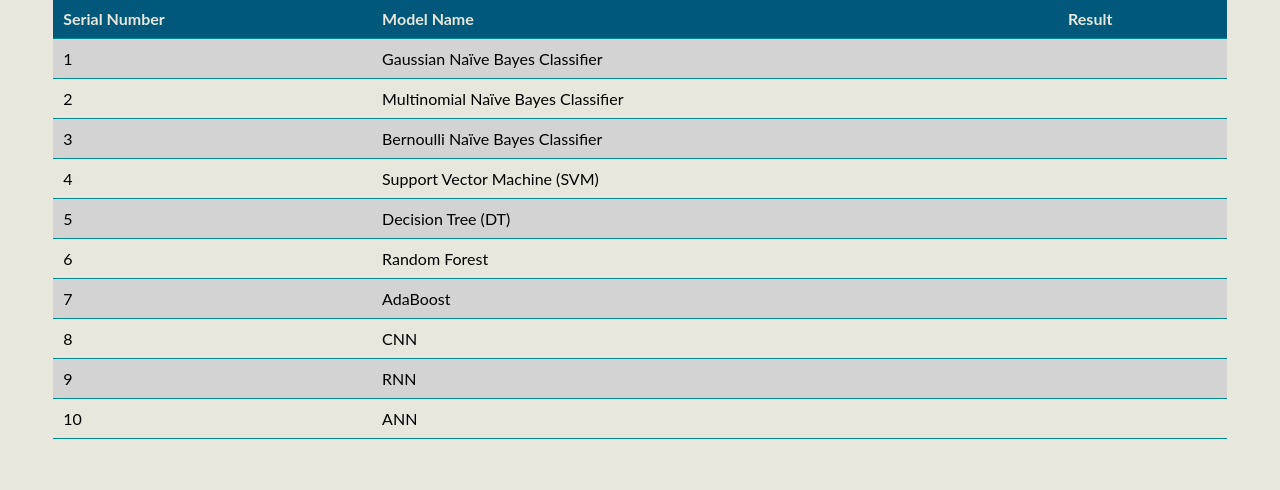
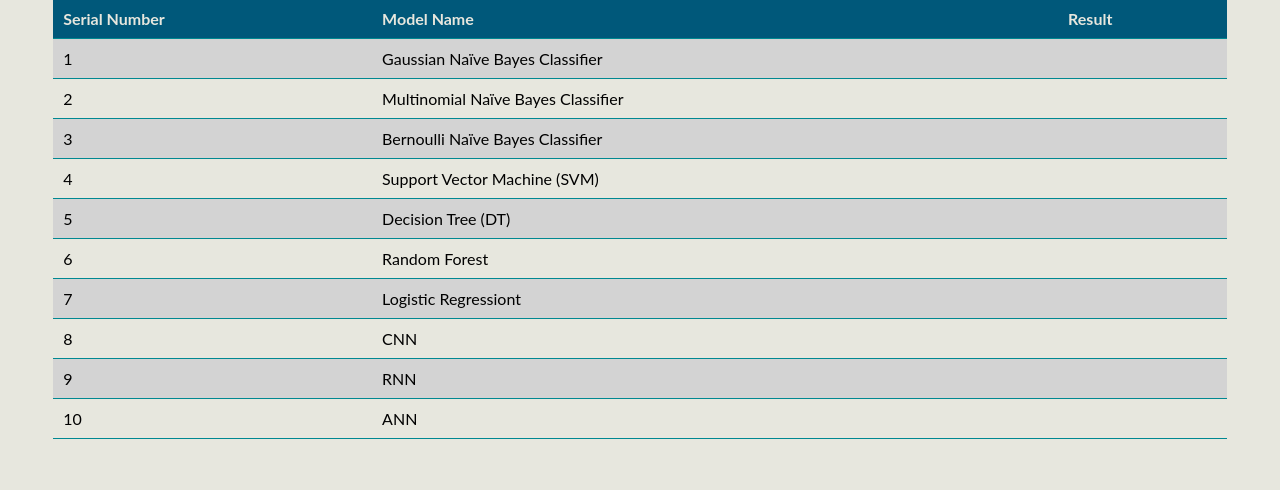
Before and after one commit to Yashv07/Proj1, a FastAPI app: page / in a window 1280 px wide. Shown: the part 288-778 px from the top of the page. Run offline with FastAPI, Linux system fonts and the light colour scheme.

Commit message:
home.html

```diff
--- a/templates/home.html
+++ b/templates/home.html
@@ -65,7 +65,7 @@
             </tr>
             <tr>
               <td>7</td>
-              <td>AdaBoost</td>
+              <td>Logistic Regressiont</td>
               <td>{{ab_res}}</td>
             </tr>
             <tr>
```
